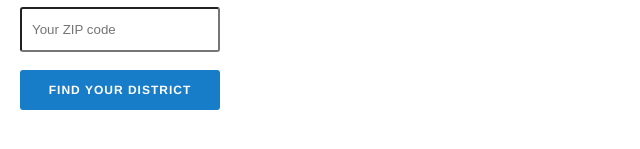
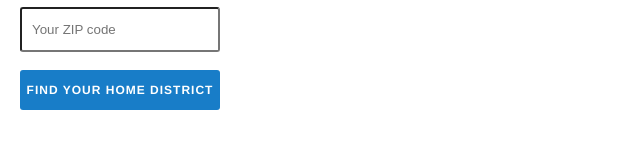
Before and after one commit to madrev/sister_district_sandbox, a website built with webpack: page map_finder/map_finder.html in a window 1280 px wide. Shown: the part 413-562 px from the top of the page, 0-640 px from the left. Built offline with nearby package versions, Linux system fonts and the light colour scheme.

Commit message:
Button text

```diff
--- a/map_finder/map_finder.html
+++ b/map_finder/map_finder.html
@@ -14,7 +14,7 @@
     <div class="zip-box">
       <form class="zip-entry">
         <input type="text" class="zip-field" name="zip" placeholder="Your ZIP code"><br><br>
-        <input type="submit" class="submit-button" value="Find your district">
+        <input type="submit" class="submit-button" value="Find your home district">
       </form>
       <div id="district-results"></div>
     </div>
```
